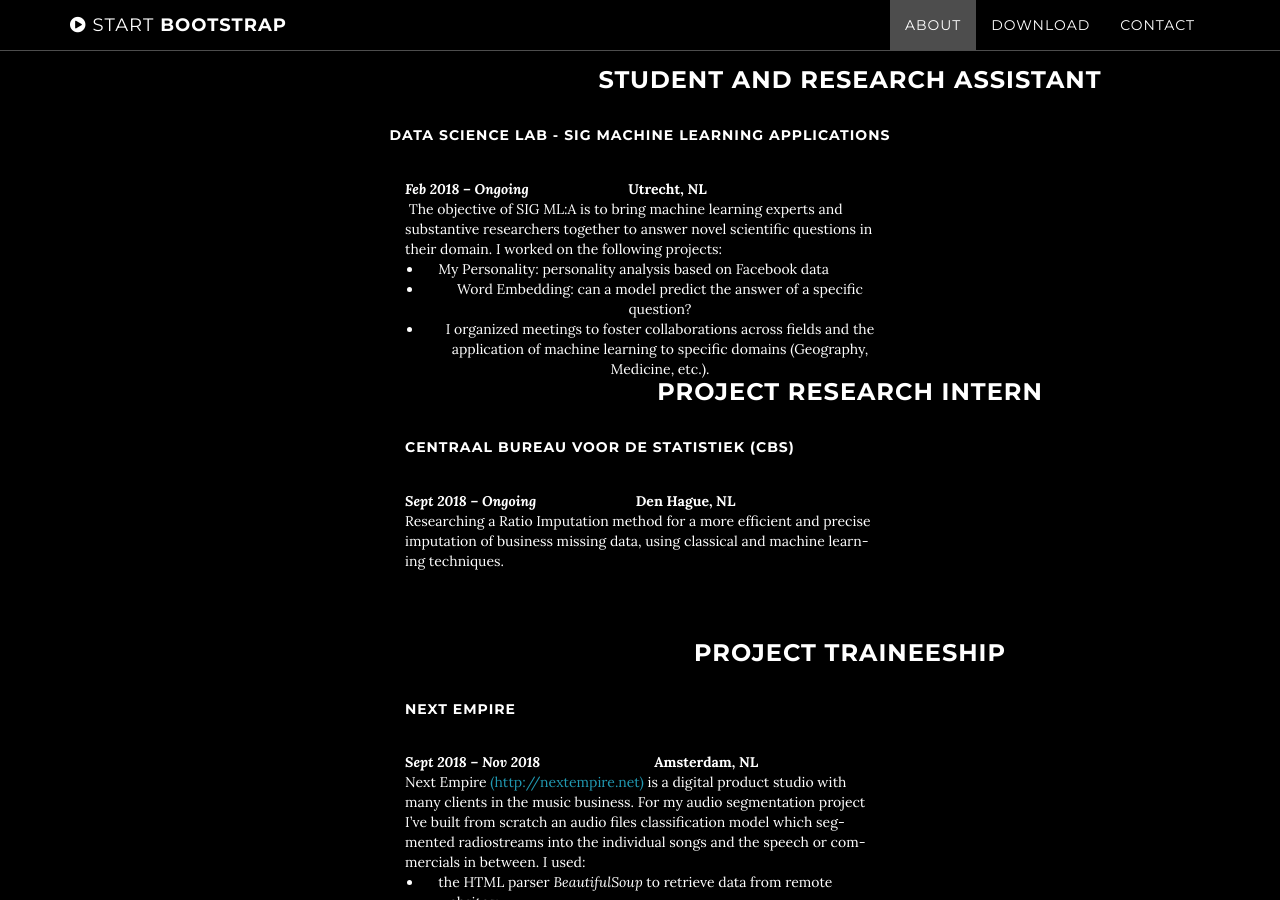
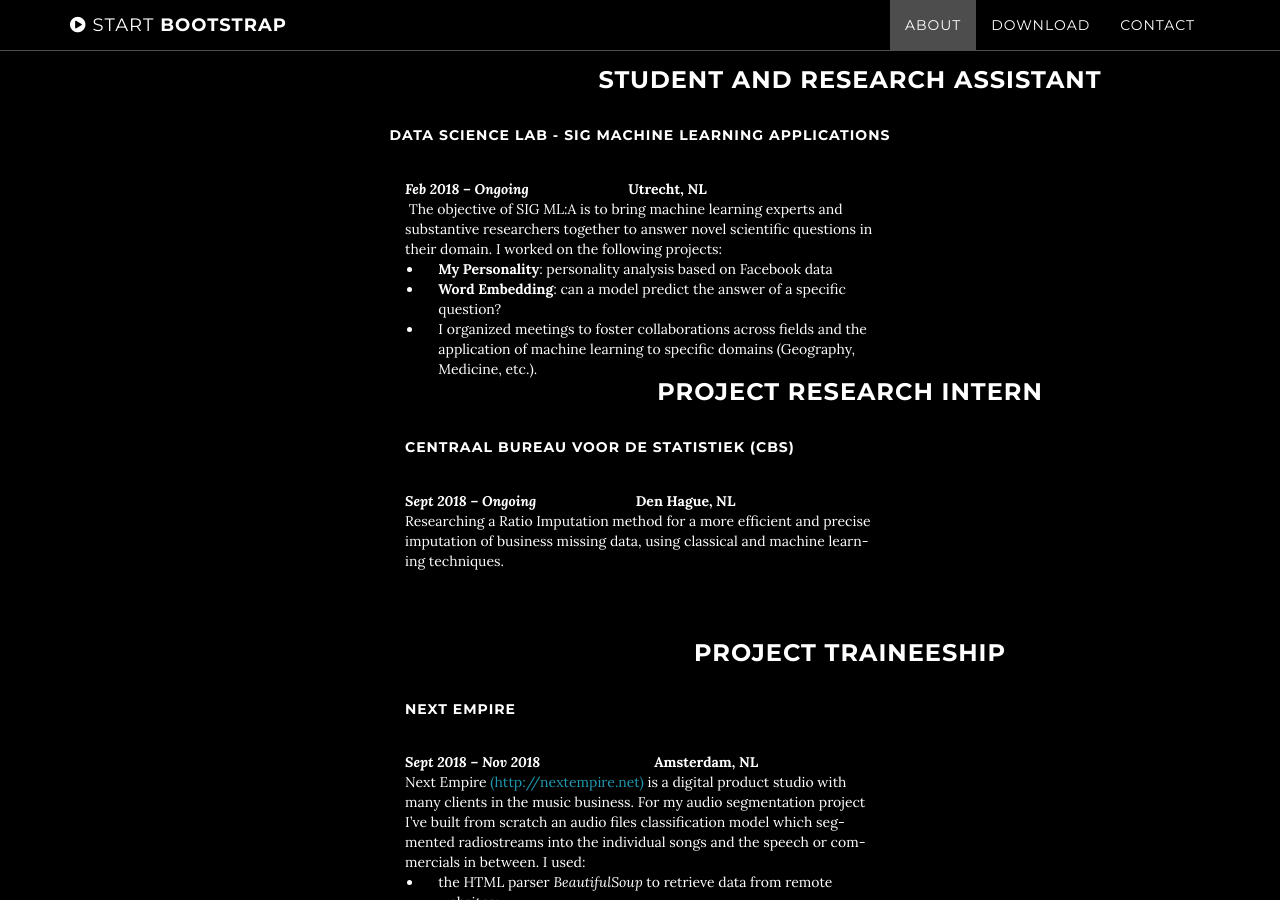
Before and after one commit to AgneseG/AgneseG.github.io, a Jekyll site: the page built from index.html, in a window 1280 px wide and 900 px high, scrolled down 1301 px. Built offline with Jekyll 4.4.1, drawn with Linux system fonts in a browser that asks for light colours.

Commit message:
Update about.html

```diff
--- a/_includes/about.html
+++ b/_includes/about.html
@@ -9,9 +9,9 @@
 <strong class="col-lg-8 col-lg-offset-2" style="text-align: left;"><em>Feb 2018 &ndash; Ongoing &nbsp;</em> &nbsp; &nbsp; &nbsp; &nbsp; &nbsp; &nbsp; &nbsp; &nbsp; &nbsp; &nbsp; &nbsp; &nbsp; Utrecht, NL</strong>
 <div class="col-lg-8 col-lg-offset-2" style="text-align: left;">&nbsp;The objective of SIG ML:A is to bring machine learning experts and substantive researchers together to answer novel scientific questions in their domain. I worked on the following projects:</div>
 <ul>
-<li class="col-lg-8 col-lg-offset-2" style="text-align: left;">My Personality: personality analysis based on Facebook data</li>
-<li class="col-lg-8 col-lg-offset-2">Word Embedding: can a model predict the answer of a specific question?</li>
-<li class="col-lg-8 col-lg-offset-2">I organized meetings to foster collaborations across fields and the application of machine learning to specific domains (Geography, Medicine, etc.).</li>
+<li class="col-lg-8 col-lg-offset-2" style="text-align: left;"><strong>My Personality</strong>: personality analysis based on Facebook data</li>
+<li class="col-lg-8 col-lg-offset-2" style="text-align: left;"><strong>Word Embedding</strong>: can a model predict the answer of a specific question?</li>
+<li class="col-lg-8 col-lg-offset-2" style="text-align: left;">I organized meetings to foster collaborations across fields and the application of machine learning to specific domains (Geography, Medicine, etc.).</li>
 </ul>
 
 
```
